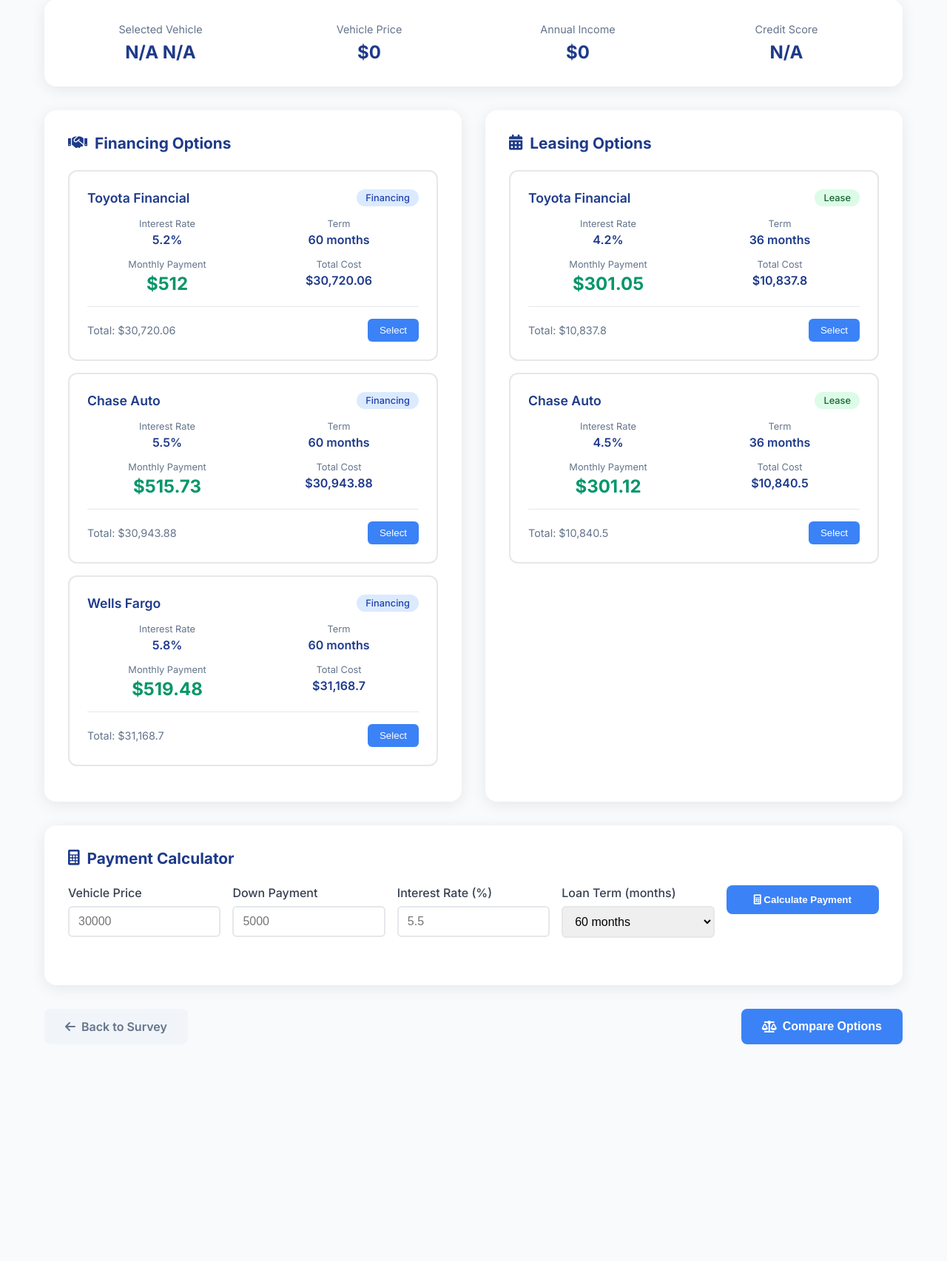
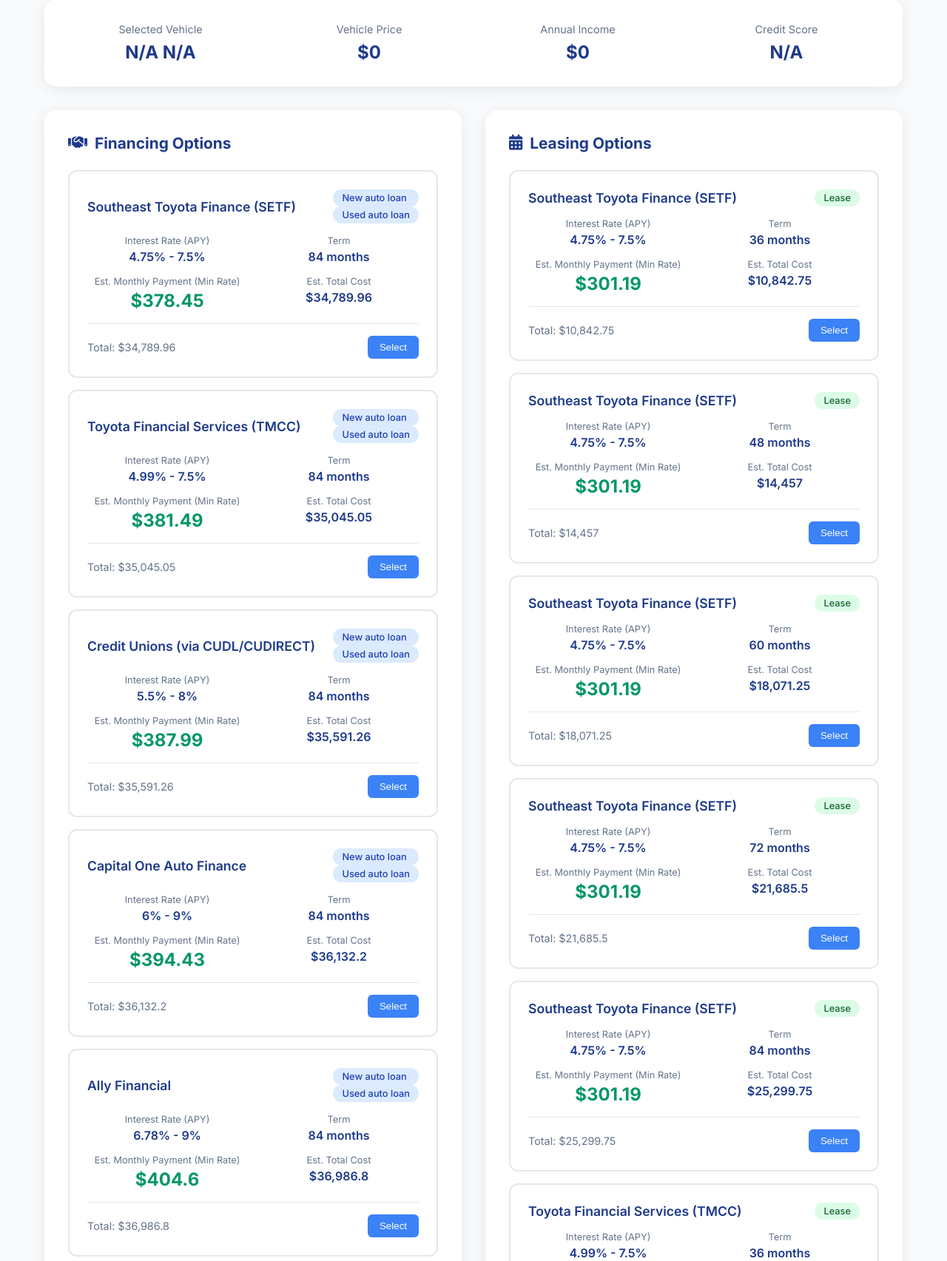
Before and after one commit to saptarshi-de/Toyota_HackTX25, a Flask app: page /financing in a window 1280 px wide. Shown: the part 224-1929 px from the top of the page at 74% size. Before the commit the page ends 1636 px from the top, so only its background shows below. Run offline with Flask 3, Linux system fonts and the light colour scheme.

Commit message:
using real financing and leasing data for results

```diff
--- a/src/app.py
+++ b/src/app.py
@@ -2,30 +2,52 @@ from flask import Flask, render_template, request, jsonify, session, redirect, u
 from flask_cors import CORS
 import os
 import json
-import csv # Import the csv module
+import csv
 
-# --- Vehicle Data Loading Function ---
+# --- File Paths ---
+VEHICLES_CSV_FILE_PATH = os.path.join(os.path.dirname(__file__), '..', 'data', 'toyotacars.csv')
+FINANCE_CSV_FILE_PATH = os.path.join(os.path.dirname(__file__), '..', 'data', 'financeandlease.csv')
 
-# Define the relative path to the CSV file: from src/app.py up one level (..) then into data/
-CSV_FILE_PATH = os.path.join(os.path.dirname(__file__), '..', 'data', 'toyotacars.csv')
+
+# --- Data Loading and Parsing Helpers ---
+
+def parse_rate_range(rate_string):
+    """
+    Parses a rate string (e.g., '1.99% - 4.99%') and returns a dict with min/max rates.
+    Defaults to 99.0 for max rate if parsing fails.
+    """
+    default_rate = 99.0
+    if not rate_string:
+        return {'min': default_rate, 'max': default_rate}
+
+    try:
+        # Remove percentage signs and trim whitespace
+        rate_string = rate_string.replace('%', '').strip()
+
+        if ' - ' in rate_string:
+            parts = [float(p.strip()) for p in rate_string.split(' - ') if p.strip()]
+            min_rate = parts[0] if parts else default_rate
+            max_rate = parts[-1] if len(parts) > 1 else min_rate
+        else:
+            # Handle single rate value (e.g., '13.49%')
+            min_rate = float(rate_string)
+            max_rate = min_rate
+
+        return {'min': min_rate, 'max': max_rate}
+    except ValueError:
+        return {'min': default_rate, 'max': default_rate}
 
 def load_vehicles_from_csv(file_path):
-    """
-    Loads vehicle data from a CSV file, mapping 'msrp_approx' to 'price'.
-    """
+    """Loads vehicle data from the main CSV file."""
     vehicles = []
-    print(f"Attempting to load vehicle data from: {file_path}")
     try:
-        # Use DictReader to treat each row as a dictionary with column headers as keys
         with open(file_path, mode='r', newline='', encoding='utf-8') as csvfile:
             reader = csv.DictReader(csvfile)
             for row in reader:
                 try:
-                    # Convert MSRP to an integer for use as 'price'
                     price = int(row.get('msrp_approx', 0))
                     year = int(row.get('year', 0))
                 except ValueError:
-                    # Skip rows where MSRP or year cannot be converted
                     price = 0
                     year = 0
 
@@ -35,22 +57,30 @@ def load_vehicles_from_csv(file_path):
                         "make": row.get('make', 'Toyota'),
                         "model": row.get('model', 'Unknown'),
                         "trim": row.get('trim', 'Base'),
-                        "price": price, # Use 'msrp_approx' as the main price field
+                        "price": price,
                         "body_type": row.get('body_type'),
                         "mpg_estimate": row.get('mpg_estimate')
-                        # You can add more fields if needed
                     }
                     vehicles.append(vehicle)
-        print(f"Successfully loaded {len(vehicles)} vehicles.")
     except FileNotFoundError:
-        print(f"ERROR: CSV file not found at {file_path}. Please check your file path and structure.")
-    except Exception as e:
-        print(f"An unexpected error occurred while loading CSV: {e}")
-
+        print(f"ERROR: Vehicle CSV file not found at {file_path}")
     return vehicles
 
-# Load the vehicle data when the app starts
-TOYOTA_VEHICLES = load_vehicles_from_csv(CSV_FILE_PATH)
+def load_financing_data(file_path):
+    """Loads financing and lease options from the dedicated CSV file."""
+    lenders = []
+    try:
+        with open(file_path, mode='r', newline='', encoding='utf-8') as csvfile:
+            reader = csv.DictReader(csvfile)
+            for row in reader:
+                lenders.append(row)
+    except FileNotFoundError:
+        print(f"ERROR: Finance CSV file not found at {file_path}")
+    return lenders
+
+# Global data variables
+TOYOTA_VEHICLES = load_vehicles_from_csv(VEHICLES_CSV_FILE_PATH)
+FINANCING_LENDERS = load_financing_data(FINANCE_CSV_FILE_PATH)
 
 # --- Flask App Configuration ---
 
@@ -64,7 +94,6 @@ CORS(app)
 
 @app.route('/')
 def home():
-    # Now TOYOTA_VEHICLES contains the data from the CSV file
     return render_template('home.html', vehicles=TOYOTA_VEHICLES)
 
 @app.route('/preferences')
@@ -98,8 +127,8 @@ def calculate_payment():
     loan_amount = vehicle_price - down_payment
     monthly_rate = interest_rate / 100 / 12
 
+    # Calculate monthly payment using the standard annuity formula
     if monthly_rate > 0:
-        # Standard annuity formula for monthly payment
         monthly_payment = loan_amount * (monthly_rate * (1 + monthly_rate)**loan_term) / ((1 + monthly_rate)**loan_term - 1)
     else:
         # Handle zero interest rate
@@ -115,66 +144,120 @@ def calculate_payment():
         'loan_amount': loan_amount
     })
 
+def get_rate_column_name(credit_score):
+    """Maps a credit score to the corresponding CSV column name for interest rate range."""
+    if credit_score >= 760:
+        return 'interest_rate_range_apy_excellent (760+)'
+    elif credit_score >= 660:
+        return 'interest_rate_range_apy_good (660-759)'
+    elif credit_score >= 580:
+        return 'interest_rate_range_apy_fair (580-659)'
+    else:
+        return 'interest_rate_range_apy_poor (<580)'
+
+
+@app.route('/api/financing-options', methods=['POST'])
 @app.route('/api/financing-options', methods=['POST'])
 def get_financing_options():
     data = request.json
     credit_score = data.get('credit_score', 700)
-    income = data.get('income', 50000)
     vehicle_price = data.get('vehicle_price', 30000)
 
-    # Simulate different financing options based on credit score
-    options = []
+    down_payment = vehicle_price * 0.1
+    loan_amount = vehicle_price - down_payment
 
-    if credit_score >= 750:
-        options = [
-            {"bank": "Toyota Financial", "rate": 3.9, "term": 60, "type": "financing"},
-            {"bank": "Chase Auto", "rate": 4.2, "term": 60, "type": "financing"},
-            {"bank": "Wells Fargo", "rate": 4.5, "term": 60, "type": "financing"},
-            {"bank": "Toyota Financial", "rate": 2.9, "term": 36, "type": "lease"},
-            {"bank": "Chase Auto", "rate": 3.2, "term": 36, "type": "lease"}
-        ]
-    elif credit_score >= 700:
-        options = [
-            {"bank": "Toyota Financial", "rate": 5.2, "term": 60, "type": "financing"},
-            {"bank": "Chase Auto", "rate": 5.5, "term": 60, "type": "financing"},
-            {"bank": "Wells Fargo", "rate": 5.8, "term": 60, "type": "financing"},
-            {"bank": "Toyota Financial", "rate": 4.2, "term": 36, "type": "lease"},
-            {"bank": "Chase Auto", "rate": 4.5, "term": 36, "type": "lease"}
-        ]
-    elif credit_score >= 650:
-        options = [
-            {"bank": "Toyota Financial", "rate": 6.8, "term": 60, "type": "financing"},
-            {"bank": "Chase Auto", "rate": 7.2, "term": 60, "type": "financing"},
-            {"bank": "Wells Fargo", "rate": 7.5, "term": 60, "type": "financing"},
-            {"bank": "Toyota Financial", "rate": 5.8, "term": 36, "type": "lease"},
-            {"bank": "Chase Auto", "rate": 6.2, "term": 36, "type": "lease"}
-        ]
-    else:
-        options = [
-            {"bank": "Toyota Financial", "rate": 8.5, "term": 60, "type": "financing"},
-            {"bank": "Chase Auto", "rate": 9.2, "term": 60, "type": "financing"},
-            {"bank": "Wells Fargo", "rate": 9.8, "term": 60, "type": "financing"},
-            {"bank": "Toyota Financial", "rate": 7.5, "term": 36, "type": "lease"},
-            {"bank": "Chase Auto", "rate": 8.2, "term": 36, "type": "lease"}
-        ]
+    rate_column = get_rate_column_name(credit_score)
+    # Use a dictionary to group options by a combination key
+    grouped_options = {}
 
-    # Calculate payments for each option
-    for option in options:
-        monthly_rate = option['rate'] / 100 / 12
-        if option['type'] == 'financing':
-            loan_amount = vehicle_price * 0.9  # Assume 10% down payment
-            if monthly_rate > 0:
-                monthly_payment = loan_amount * (monthly_rate * (1 + monthly_rate)**option['term']) / ((1 + monthly_rate)**option['term'] - 1)
+    for lender in FINANCING_LENDERS:
+        lender_name = lender.get('lender_name', 'Unknown Lender').strip()
+
+        # Get the min/max rates for the user's credit score tier
+        rate_range = parse_rate_range(lender.get(rate_column))
+        interest_rate_min = rate_range['min']
+        interest_rate_max = rate_range['max']
+
+        if interest_rate_min >= 99.0 or not lender.get('country_coverage', '').startswith('US'):
+            continue
+
+        try:
+            terms_months = [int(t.strip()) for t in lender.get('typical_terms_months', '60, 72').split(',') if t.strip().isdigit()]
+        except ValueError:
+            terms_months = [60, 72]
+
+        loan_types = [t.strip() for t in lender.get('loan_types_offered', '').split(',') if t.strip()]
+
+
+        # --- Grouping Logic: Iterate over loan types and terms ---
+        for loan_type in loan_types:
+            standardized_loan_type = loan_type.lower()
+
+            # Determine the major option type (financing or lease)
+            # This is the primary separator
+            if 'loan' in standardized_loan_type:
+                major_type = "financing"
+            elif 'lease' in standardized_loan_type:
+                major_type = "lease"
             else:
-                monthly_payment = loan_amount / option['term']
-            option['monthly_payment'] = round(monthly_payment, 2)
-            option['total_cost'] = round(monthly_payment * option['term'], 2)
-        else:  # lease
-            monthly_payment = vehicle_price * 0.01 * (1 + monthly_rate)  # Simplified lease calculation
-            option['monthly_payment'] = round(monthly_payment, 2)
-            option['total_cost'] = round(monthly_payment * option['term'], 2)
+                continue # Skip unknown types
 
-    return jsonify(options)
+            for term in terms_months:
+
+                # The grouping key MUST now include the major type (financing or lease)
+                # Key: Lender + Term + Min Rate + Max Rate + Major Type
+                group_key = f"{lender_name.lower()}-{term}-{interest_rate_min}-{interest_rate_max}-{major_type}"
+
+                if group_key not in grouped_options:
+                    # --- Initial Calculation for a new group ---
+                    monthly_rate = interest_rate_min / 100 / 12
+
+                    if major_type == 'financing':
+                        # Payment calculation for a standard loan
+                        if monthly_rate > 0:
+                            monthly_payment = loan_amount * (monthly_rate * (1 + monthly_rate)**term) / ((1 + monthly_rate)**term - 1)
+                        else:
+                            monthly_payment = loan_amount / term
+                        total_cost = monthly_payment * term + down_payment
+
+                    elif major_type == 'lease':
+                        # Simplified lease calculation (1% rule approximation)
+                        monthly_base = vehicle_price * 0.01
+                        monthly_payment = monthly_base * (1 + monthly_rate)
+                        total_cost = monthly_payment * term # Total lease payments
+
+                    # --- Create the initial grouped option ---
+                    grouped_options[group_key] = {
+                        "bank": lender_name,
+                        "rate_min": interest_rate_min,
+                        "rate_max": interest_rate_max,
+                        "term": term,
+                        "type": major_type,
+                        # Store all individual term descriptions to be joined later
+                        "term_descriptions_list": set(),
+                        "monthly_payment": round(monthly_payment, 2),
+                        "total_cost": round(total_cost, 2),
+                    }
+
+                # --- Aggregation Step ---
+                # Add the specific product description to the set for this group
+                current_descriptions = grouped_options[group_key]["term_descriptions_list"]
+                current_descriptions.add(loan_type.strip())
+
+
+    # --- Final Formatting and Cleanup ---
+    final_options = []
+    for key, option in grouped_options.items():
+
+        # Join the list of descriptions into a single string for display (e.g., 'New Auto Loan, Used Auto Loan')
+        option['term_description'] = ", ".join(sorted(list(option.pop("term_descriptions_list"))))
+
+        final_options.append(option)
+
+    # Sort options by monthly payment for best first, then by term
+    final_options.sort(key=lambda x: (x['monthly_payment'], x['term']))
+
+    return jsonify(final_options)
 
 if __name__ == '__main__':
     app.run(debug=True, host='0.0.0.0', port=5002)
--- a/src/templates/financing.html
+++ b/src/templates/financing.html
@@ -478,6 +478,29 @@
             loadFinancingOptions();
         });
 
+        function initializeCalculator() {
+            // Initialize calculator with selected vehicle price
+            if (selectedVehicle.price) {
+                document.getElementById('vehiclePrice').value = selectedVehicle.price;
+            }
+
+            // Initialize down payment from the survey data
+            if (survey.downPayment) {
+                document.getElementById('downPayment').value = survey.downPayment;
+            }
+
+            // Initialize loan term from the survey data, if set and valid
+            if (survey.loanTerm) {
+                const loanTermSelect = document.getElementById('loanTerm');
+                // Check if the survey term is one of the available options
+                const validTerm = Array.from(loanTermSelect.options).some(opt => opt.value === survey.loanTerm);
+
+                if (validTerm) {
+                    loanTermSelect.value = survey.loanTerm;
+                }
+            }
+        }
+
         function loadSummary() {
             const summaryCard = document.getElementById('summaryCard');
             summaryCard.innerHTML = `
@@ -552,6 +575,29 @@
         }
 
         function createOptionCard(option, type, index) {
+            // Split the aggregated term_description into individual product types
+            const termDescriptions = option.term_description.split(',').map(item => item.trim());
+
+            // Generate the HTML for the badges/circles
+            const badgeHTML = termDescriptions.map(term => {
+                let badgeClass = '';
+                // Use a simple check to assign a type class for styling
+                const lowerTerm = term.toLowerCase();
+                if (lowerTerm.includes('loan')) {
+                    badgeClass = 'financing';
+                } else if (lowerTerm.includes('lease')) {
+                    badgeClass = 'lease';
+                } else {
+                    badgeClass = 'default'; // Use a default style for anything else
+                }
+
+                // Capitalize the term for display (e.g., 'new auto loan' -> 'New Auto Loan')
+                const displayTerm = term.charAt(0).toUpperCase() + term.slice(1);
+
+                // We are using the existing option-type styling but applying it multiple times
+                return `<div class="option-type ${badgeClass}">${displayTerm}</div>`;
+            }).join(''); // Join all the badge HTML strings
+
             const card = document.createElement('div');
             card.className = 'option-card';
             card.dataset.type = type;
@@ -560,23 +606,25 @@
             card.innerHTML = `
                 <div class="option-header">
                     <div class="bank-name">${option.bank}</div>
-                    <div class="option-type ${type}">${type.charAt(0).toUpperCase() + type.slice(1)}</div>
+                    <div class="option-types-container">
+                        ${badgeHTML}
+                    </div>
                 </div>
                 <div class="option-details">
                     <div class="detail-item">
-                        <div class="detail-label">Interest Rate</div>
-                        <div class="detail-value">${option.rate}%</div>
+                        <div class="detail-label">Interest Rate (APY)</div>
+                        <div class="detail-value">${option.rate_min}% - ${option.rate_max}%</div>
                     </div>
                     <div class="detail-item">
                         <div class="detail-label">Term</div>
                         <div class="detail-value">${option.term} months</div>
                     </div>
                     <div class="detail-item">
-                        <div class="detail-label">Monthly Payment</div>
+                        <div class="detail-label">Est. Monthly Payment (Min Rate)</div>
                         <div class="detail-value monthly-payment">$${option.monthly_payment.toLocaleString()}</div>
                     </div>
                     <div class="detail-item">
-                        <div class="detail-label">Total Cost</div>
+                        <div class="detail-label">Est. Total Cost</div>
                         <div class="detail-value">$${option.total_cost.toLocaleString()}</div>
                     </div>
                 </div>
@@ -654,7 +702,8 @@
                 sessionStorage.setItem('selectedOption', JSON.stringify(selectedOption));
                 window.location.href = '/payment';
             } else {
-                alert('Please select a financing option first.');
+                // Use custom modal or message box instead of alert()
+                console.error('Please select a financing option first.');
             }
         }
 
```
Also changed, not shown: src/templates/survey.html (+48 -0 lines).
